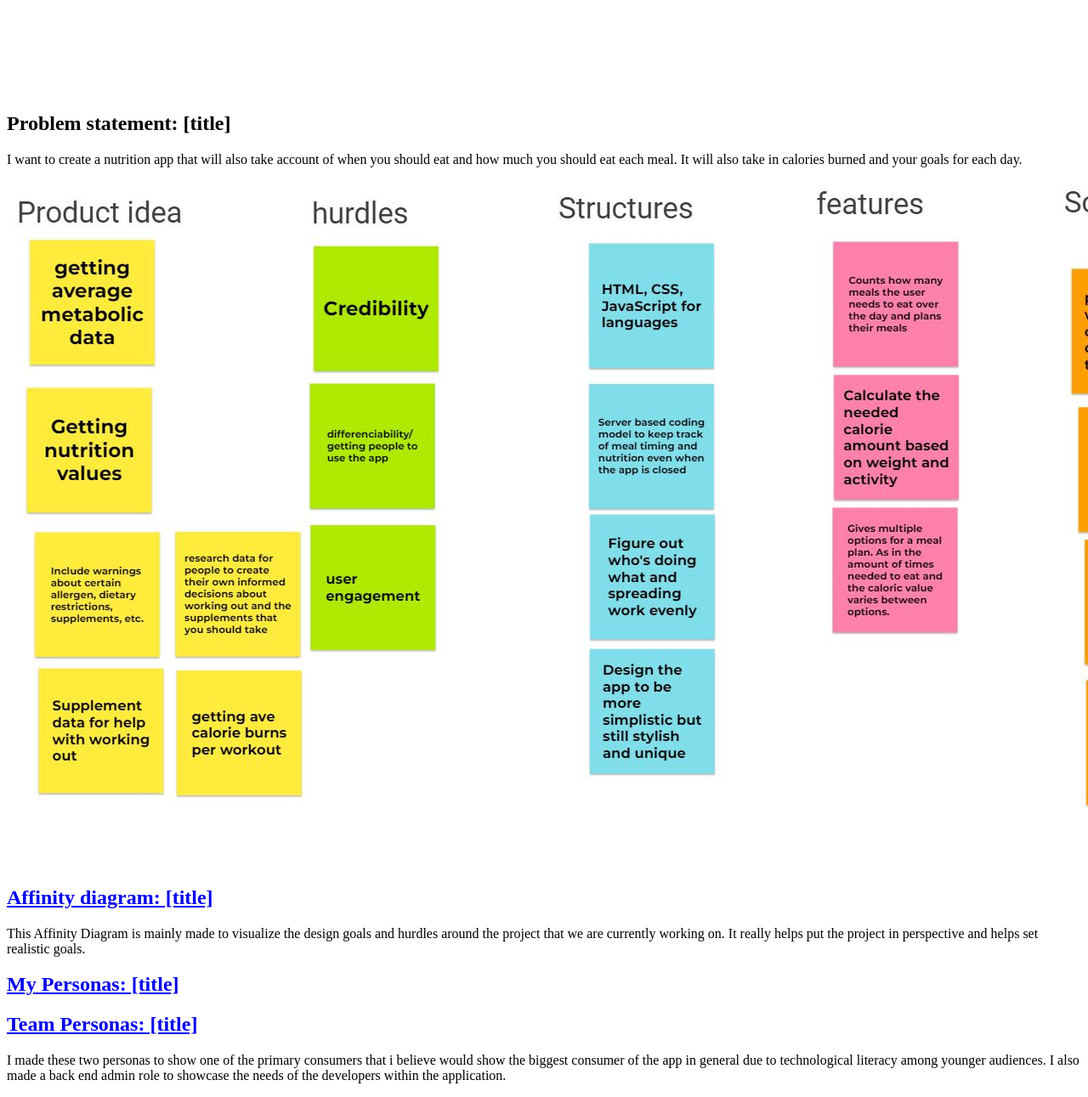
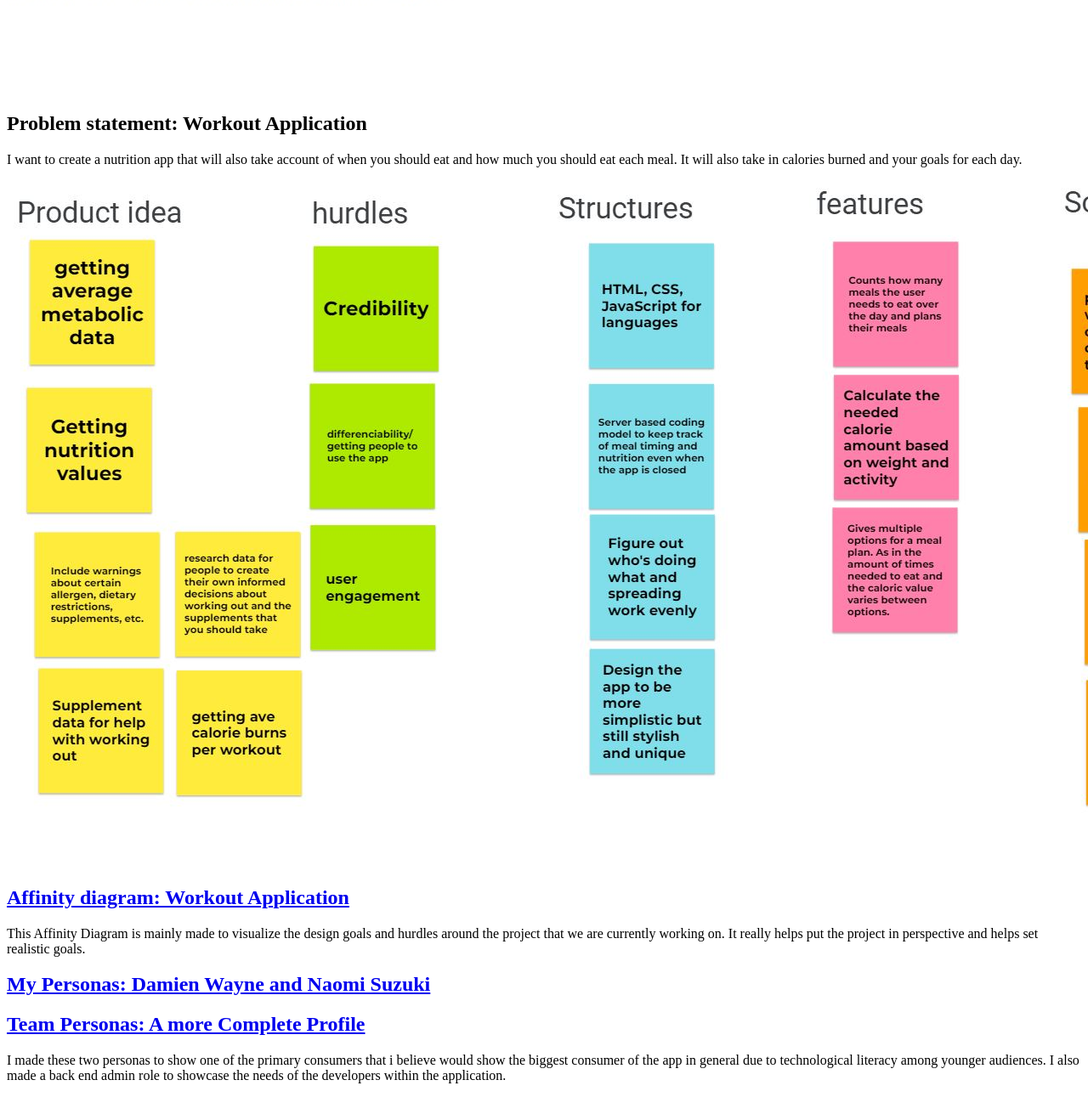
Before and after one commit to FlaccidToothpick/FlaccidToothpick.github.io, a plain HTML site: page index.html in a window 1280 px wide. Shown: the part 121-1412 px from the top of the page at 85% size. Drawn offline with Linux system fonts and the light colour scheme.

Commit message:
Update index.html

```diff
--- a/index.html
+++ b/index.html
@@ -12,7 +12,7 @@
     <section class="assign">
       <img src="images/ProblemStatement.jpg" />
       <section class="assign-det">
-        <h2>Problem statement: [title]</h2>
+        <h2>Problem statement: Workout Application</h2>
         <p>
           I want to create a nutrition app that will also take account of when you should eat and how much you should eat each meal.
           It will also take in calories burned and your goals for each day.
@@ -23,7 +23,7 @@
     <section class="assign">
       <img src="images/Jamboard.JPG" />
       <section class="assign-det">
-        <a href="files/Affinity Diagram.pdf"><h2>Affinity diagram: [title]</h2></a>
+        <a href="files/Affinity Diagram.pdf"><h2>Affinity diagram: Workout Application</h2></a>
         <p>
           This Affinity Diagram is mainly made to visualize the design goals and hurdles around the project that we are currently working on.
           It really helps put the project in perspective and helps set realistic goals.
@@ -32,10 +32,10 @@
     </section>
     <!-- Personas assignment -->
     <section class="assign">
-      <a href="files/Damien Wayne.pdf"><h2>My Personas: [title]</h2></a>
+      <a href="files/Damien Wayne.pdf"><h2>My Personas: Damien Wayne and Naomi Suzuki</h2></a>
       <a href="files/Naomi Suzuki.pdf"></a>
       <section class="assign-det">
-        <a href="files/all-personas.pdf"><h2>Team Personas: [title]</h2></a>
+        <a href="files/all-personas.pdf"><h2>Team Personas: A more Complete Profile</h2></a>
         <p>
           I made these two personas to show one of the primary consumers that i believe would show the biggest consumer of the app in general due to technological literacy among younger audiences.
           I also made a back end admin role to showcase the needs of the developers within the application.
```
